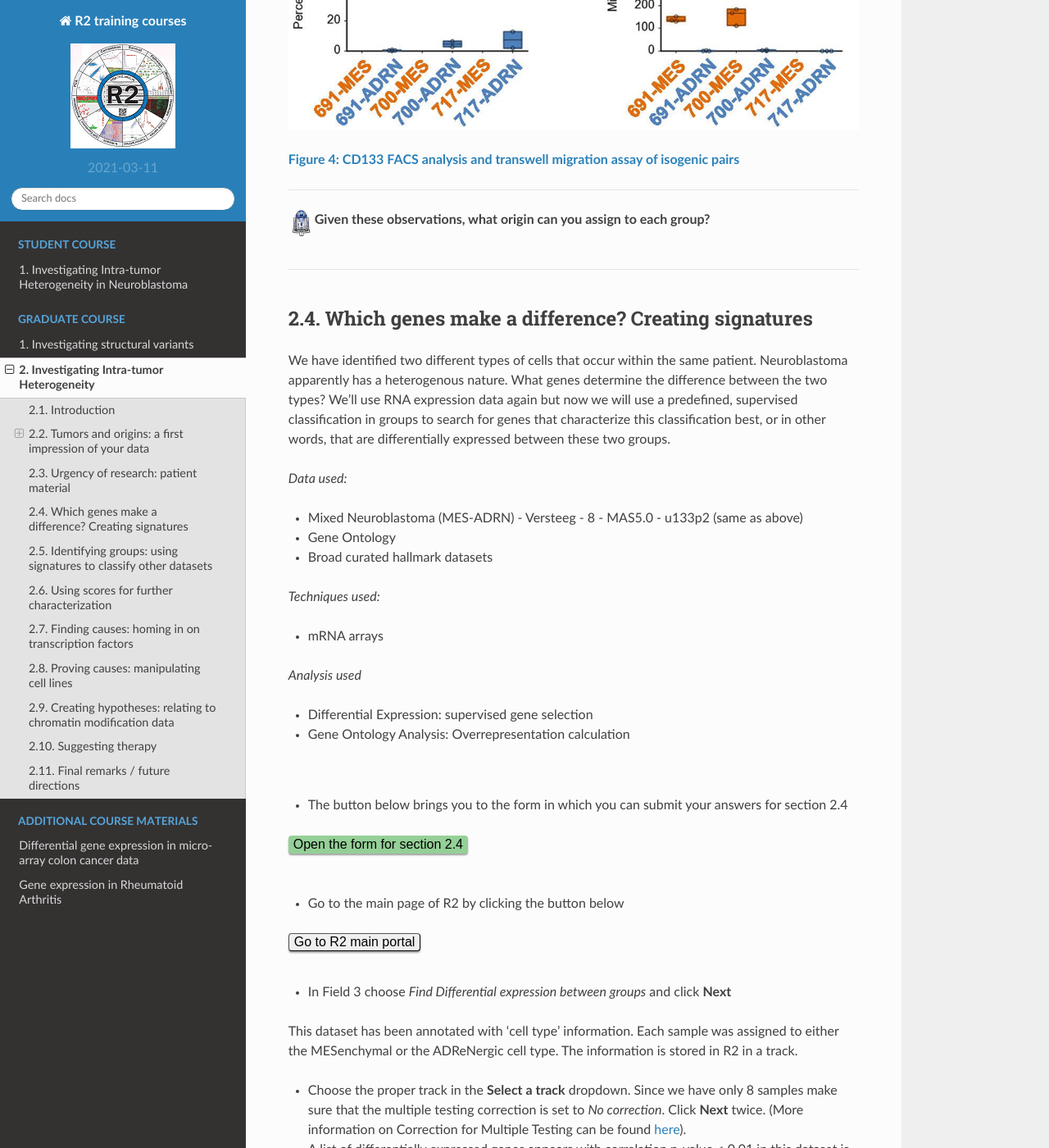
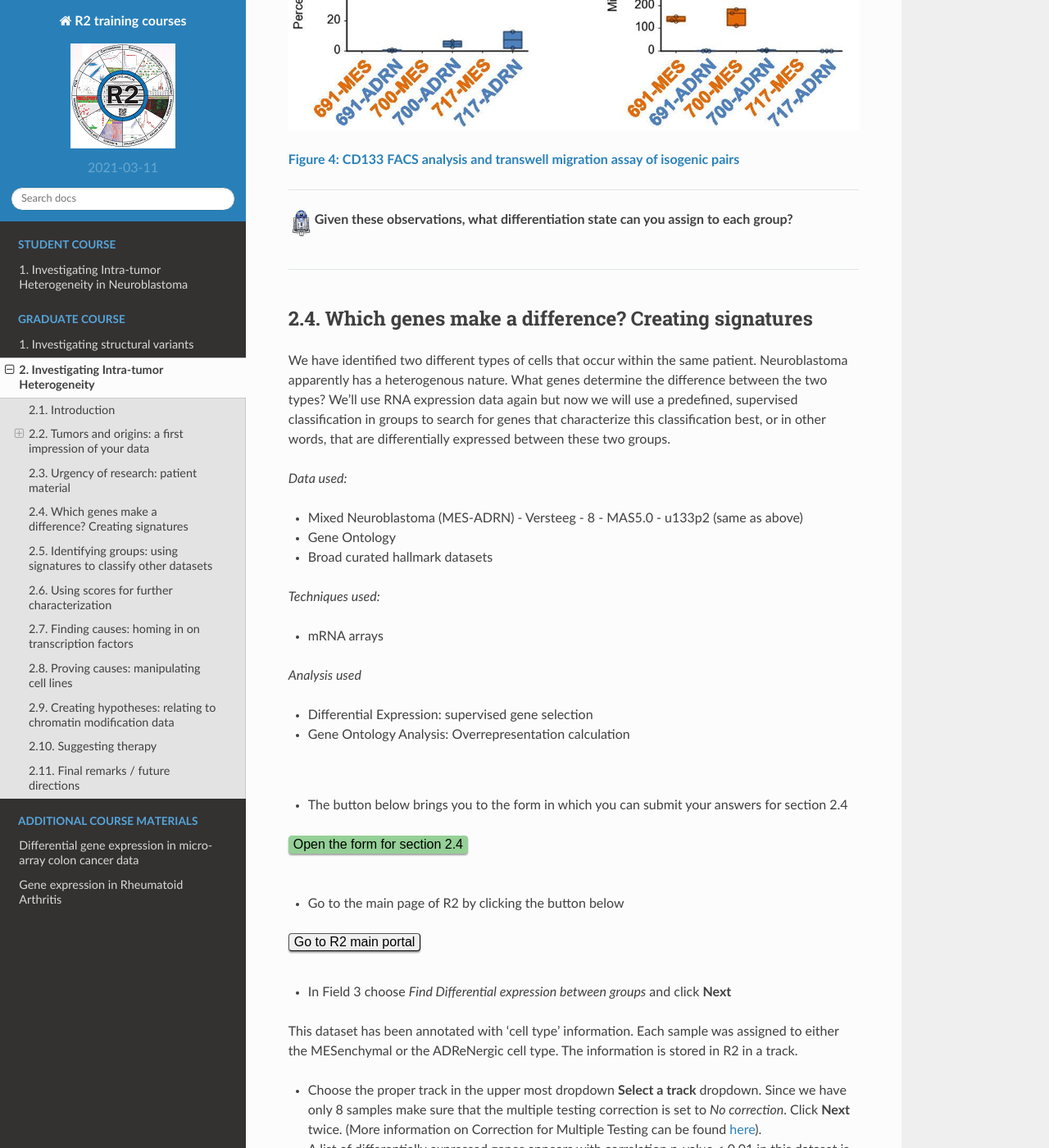
Before and after one commit to antronerds/r2-training-courses, a Sphinx documentation site: the page built from docs/Investigating_Tumor_Heterogeneity.md, in a window 1280 px wide and 1400 px high, scrolled down 6797 px. Shown: the whole window at 82% size. Built offline with Sphinx 7.4.7 and the Read the Docs theme 2.0.0, drawn with Linux system fonts in a browser that asks for light colours; pages that are not in the unit, such as notebooks, are missing from menus; some of the changed text lies outside the part shown.

Commit message:
IntraTum

```diff
--- a/docs/Investigating_Tumor_Heterogeneity.md
+++ b/docs/Investigating_Tumor_Heterogeneity.md
@@ -221,7 +221,7 @@
 
 ---------
 
-  ![](_static/images/R2d2_logo.png)**Given these observations, what origin can you assign to each group?**
+  ![](_static/images/R2d2_logo.png)**Given these observations, what differentiation state can you assign to each group?**
 <br><br>
 
 ---------
@@ -266,7 +266,7 @@
 * In Field 3 choose *Find Differential expression between groups* and click **Next**
 
 This dataset has been annotated with 'cell type' information. Each sample was assigned to either the MESenchymal or the ADReNergic cell type. The information is stored in R2 in a track.
-* Choose the proper track in the **Select a track** dropdown. Since we have only 8 samples make sure that the multiple testing correction is set to *No correction*.  Click **Next** twice. (More information on Correction for Multiple Testing can be found <a href="https://r2-tutorials.readthedocs.io/en/latest/Did_You_Know.html#multipletesting" target="_blank">here</a>).
+* Choose the proper track in the upper most dropdown **Select a track** dropdown. Since we have only 8 samples make sure that the multiple testing correction is set to *No correction*.  Click **Next** twice. (More information on Correction for Multiple Testing can be found <a href="https://r2-tutorials.readthedocs.io/en/latest/Did_You_Know.html#multipletesting" target="_blank">here</a>).
 * A list of differentially expressed genes appears with correlation p-value < 0.01 in this dataset is shown. Click on the hyperlinked name of your favorite gene to see its expression in the sample set; try an oppositely correlating gene as well
 * Go back to the window with the differentially expressed genes. This is still open in one of your browser tabs.
 * Click on the **Heatmap(zscore)** button in the right menu panel; a heatmap shows the expression of the differentially expressed genes for each sample.
```
Also changed, not shown: other parts of docs/Investigating_Tumor_Heterogeneity.md (+3 -3 lines).
